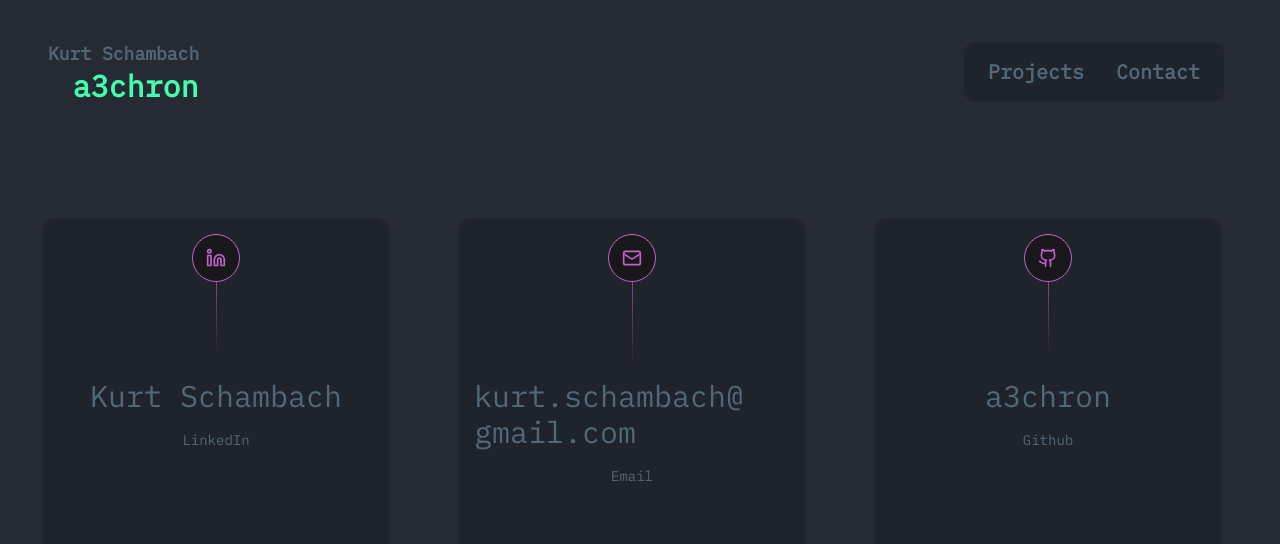
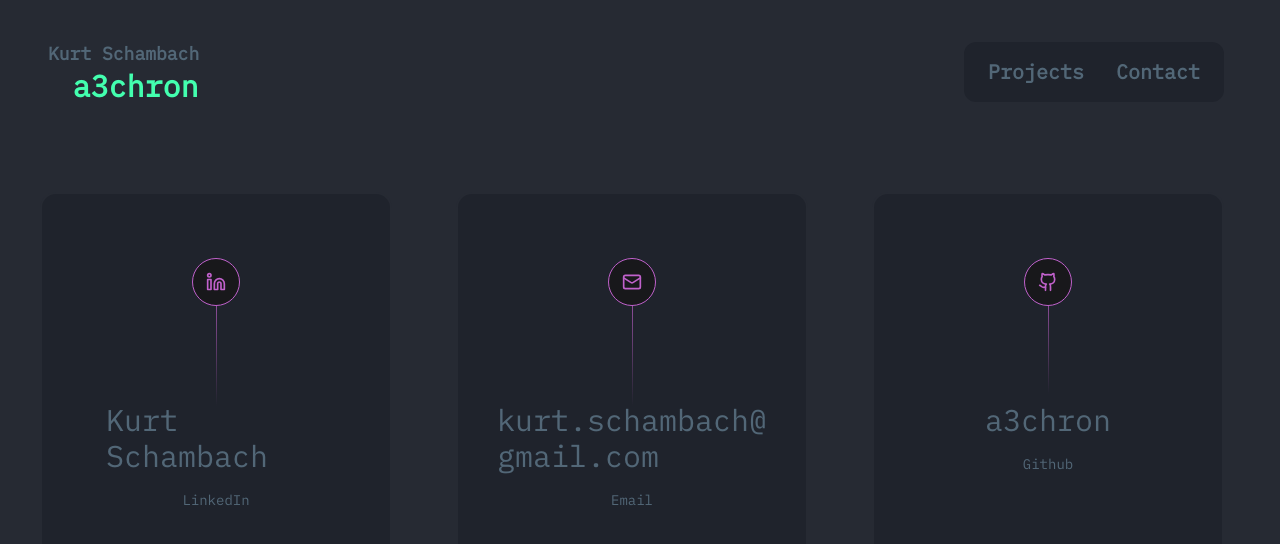
Before and after one commit to kurtschambach/portfolio, a Next.js app: page /contact in a window 1280 px wide. Shown: the top 544 px of the page. Built offline with nearby package versions, Linux system fonts and the light colour scheme; what tailwindcss-debug-screens would draw is missing.

Commit message:
feat: lil styling improvs

```diff
--- a/app/contact/page.tsx
+++ b/app/contact/page.tsx
@@ -30,11 +30,11 @@ export default function Example() {
 			<div className="container flex items-center justify-center h-full w-full pr-4 mx-auto">
 				<div className="grid w-full grid-cols-1 gap-8 mx-auto mt-32 sm:mt-0 sm:grid-cols-3 lg:gap-16">
 					{socials.map((s) => (
-						<Card>
+						<Card key={s.handle}>
 							<Link
 								href={s.href}
 								target="_blank"
-								className="p-4 relative flex flex-col items-center gap-4 duration-700 group md:gap-24 lg:pb-32 p-16"
+								className="relative flex flex-col items-center gap-4 duration-700 group md:gap-24 lg:pb-32 p-16"
 							>
 								<span
 									className="absolute w-px h-2/3 bg-gradient-to-b from-violet via-transparent to-transparent"
--- a/app/projects/[slug]/mdx.css
+++ b/app/projects/[slug]/mdx.css
@@ -13,16 +13,16 @@
     width: 1rem;
     margin-right: 1rem;
     text-align: right;
-    color: gray;
+    color: #C061CB;
   }
   [data-rehype-pretty-code-fragment] .line--highlighted {
-    @apply bg-zinc-300;
+    @apply bg-zinc-300 bg-opacity-10;
   }
   [data-rehype-pretty-code-fragment] .line-highlighted span {
     @apply relative;
   }
   [data-rehype-pretty-code-fragment] .word--highlighted {
-    @apply rounded-md bg-primary p-1;
+    @apply rounded-md bg-primary bg-opacity-10 p-1;
   }
   [data-rehype-pretty-code-title] {
     @apply mt-4 py-2 px-4 text-sm font-medium;
--- a/app/projects/page.tsx
+++ b/app/projects/page.tsx
@@ -87,7 +87,7 @@ export default async function ProjectsPage() {
 						))}
 					</div>
 				</div>
-				<div className="w-full h-px bg-gradient-to-l from-black/0 via-black to-black/0" />
+				<div className="w-full h-px bg-gradient-to-l from-bg/0 via-violet to-bg/0" />
 
 				<div className="grid grid-cols-1 gap-4 mx-auto lg:mx-0 md:grid-cols-3">
 					<div className="grid grid-cols-1 gap-4">
```
